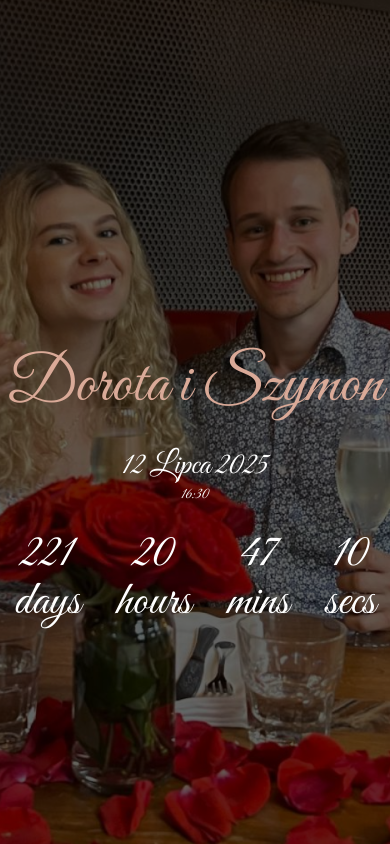
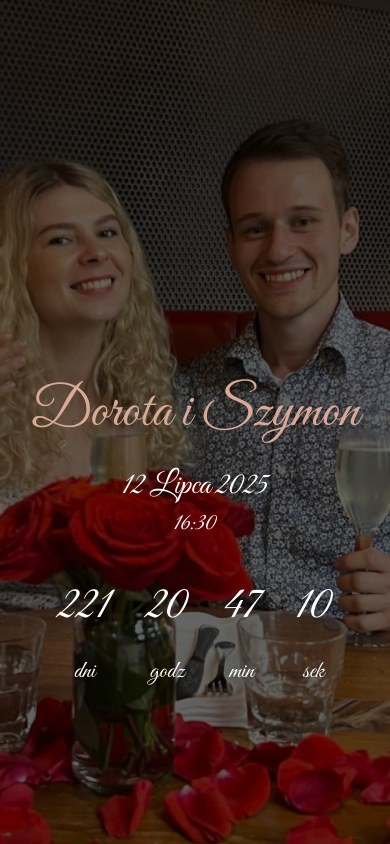
Before and after one commit to Milszym/wedding-web, a React (Create React App) app: page / in a window 390 px wide. Shown: the top 844 px of the page. Built offline with nearby package versions, Linux system fonts and the light colour scheme.

Commit message:
Fix title to match mobile better

```diff
--- a/src/ui/sections/title/Countdown.tsx
+++ b/src/ui/sections/title/Countdown.tsx
@@ -1,4 +1,5 @@
 import { useEffect, useState } from "react";
+import "./title.css"
 
 interface CountdownProps {
   targetDate: Date
@@ -37,23 +38,31 @@ export const Countdown = (props: CountdownProps) => {
   return <div className="flex items-center justify-center grid auto-cols-max grid-flow-col gap-5 text-center">
     <div className="flex flex-col p-2">
       <span className="countdown text-5xl">
-        {timeLeft.days}<br/>days
+        {timeLeft.days}<br/>
       </span>
+      <br/>
+      <span className="countdownLabel">dni</span>
     </div>
     <div className="flex flex-col p-2">
       <span className="countdown text-5xl">
-        {timeLeft.hours}<br/>hours
+        {timeLeft.hours}
       </span>
+      <br/>
+      <span className="countdownLabel">godz</span>
     </div>
     <div className="flex flex-col p-2">
       <span className="countdown text-5xl">
-        {timeLeft.minutes}<br/>mins
+        {timeLeft.minutes}<br/>
       </span>
+      <br/>
+      <span className="countdownLabel">min</span>
     </div>
     <div className="flex flex-col p-2">
       <span className="countdown text-5xl">
-        {timeLeft.seconds}<br/>secs
+        {timeLeft.seconds}<br/>
       </span>
+      <br/>
+      <span className="countdownLabel">sek</span>
     </div>
   </div>
 }
--- a/src/ui/sections/title/Title.tsx
+++ b/src/ui/sections/title/Title.tsx
@@ -5,8 +5,8 @@ import { MARRIAGE_DATE } from "../../../App"
 export const Title = () => {
 
     return <section id="title" className="relative w-full h-screen titleSection">
-        <img className="titleBg" src="/images/zareczyny_cropped.jpg"/>
-        <div className="titleOverlay"/>
+        <img className="titleBg" src="/images/zareczyny_cropped.jpg" />
+        <div className="titleOverlay" />
         <div className="absolute inset-0 flex items-center justify-center titleContent">
             <div>
                 <h1 className="title">Dorota i Szymon</h1>
@@ -17,7 +17,9 @@ export const Title = () => {
                 <div className="titleHour">
                     16:30
                 </div>
-                <Countdown targetDate={MARRIAGE_DATE} />
+                <div className="titleCountdown">
+                    <Countdown targetDate={MARRIAGE_DATE} />
+                </div>
             </div>
         </div>
     </section>
--- a/src/ui/sections/title/title.css
+++ b/src/ui/sections/title/title.css
@@ -13,7 +13,7 @@
 .titleHour {
   font-size: 2.5em;
   color: #fff;
-  margin-top: -.5em;
+  margin-top: -.2em;
   margin-bottom: 1em;
 }
 
@@ -48,9 +48,18 @@
   color: #fff;
 }
 
+.titleCountdown {
+  margin-top: 2em;
+}
+
+.countdownLabel {
+  font-size: 2em;
+}
+
 @media (max-width: 768px) {
   .title {
-    font-size: 4em;
+    font-size: 3.5em;
+    margin-top: 4em;
   }
 
   .titleDate {
@@ -58,6 +67,10 @@
   }
 
   .titleHour {
-    font-size: 1em;
+    font-size: 1.5em;
+  }
+
+  .countdownLabel {
+    font-size: 1.5em;
   }
 }
```
